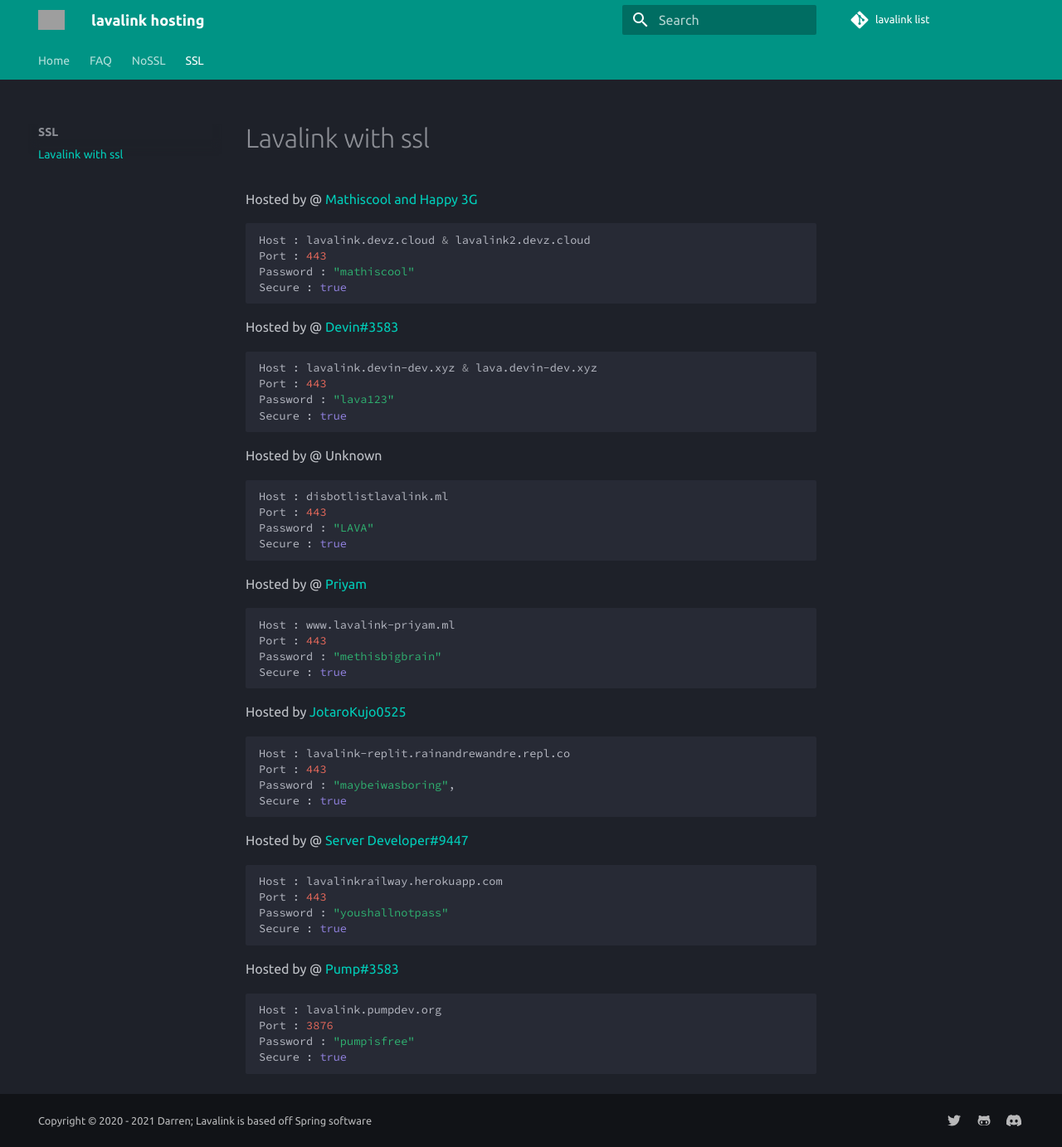
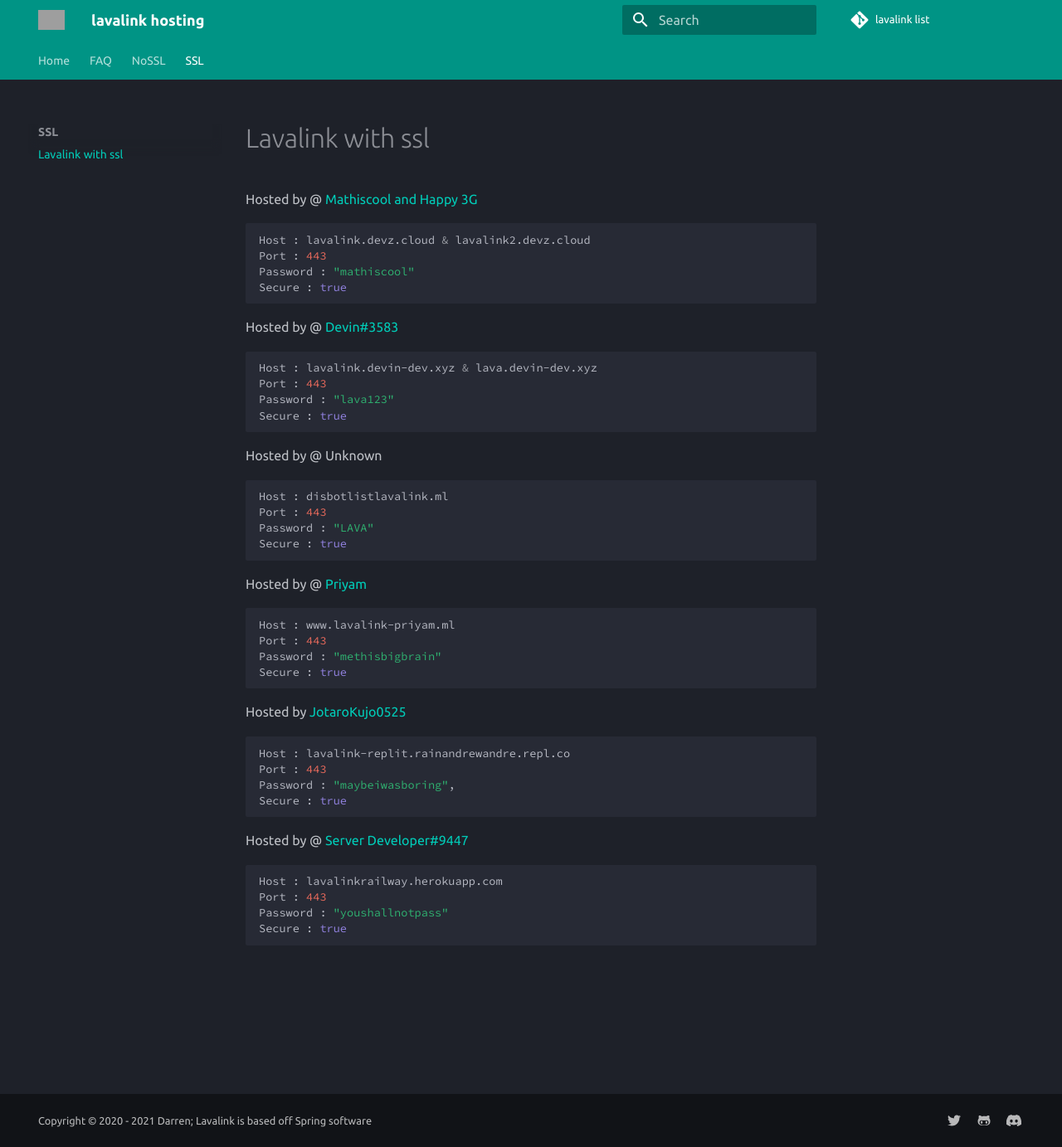
Before and after one commit to DarrenOfficial/lavalink-list, an MkDocs documentation site: the page built from docs/SSL/lavalink-with-ssl.md, in a window 1280 px wide and 1383 px high. Shown: the whole window at 83% size. Built offline with MkDocs 1.6.1 and Material for MkDocs 9.7.7, drawn with Linux system fonts in a browser that asks for light colours; comment, search, counter and statistics services are not loaded; grey boxes are pictures that could not be loaded.

Commit message:
Update lavalink-with-ssl.md

````diff
--- a/docs/SSL/lavalink-with-ssl.md
+++ b/docs/SSL/lavalink-with-ssl.md
@@ -42,11 +42,3 @@ Port : 443
 Password : "youshallnotpass"
 Secure : true
 ```
-
-Hosted by @ [Pump#3583](https://pumpdev.org)
-```bash
-Host : lavalink.pumpdev.org
-Port : 3876
-Password : "pumpisfree"
-Secure : true
-```
````
